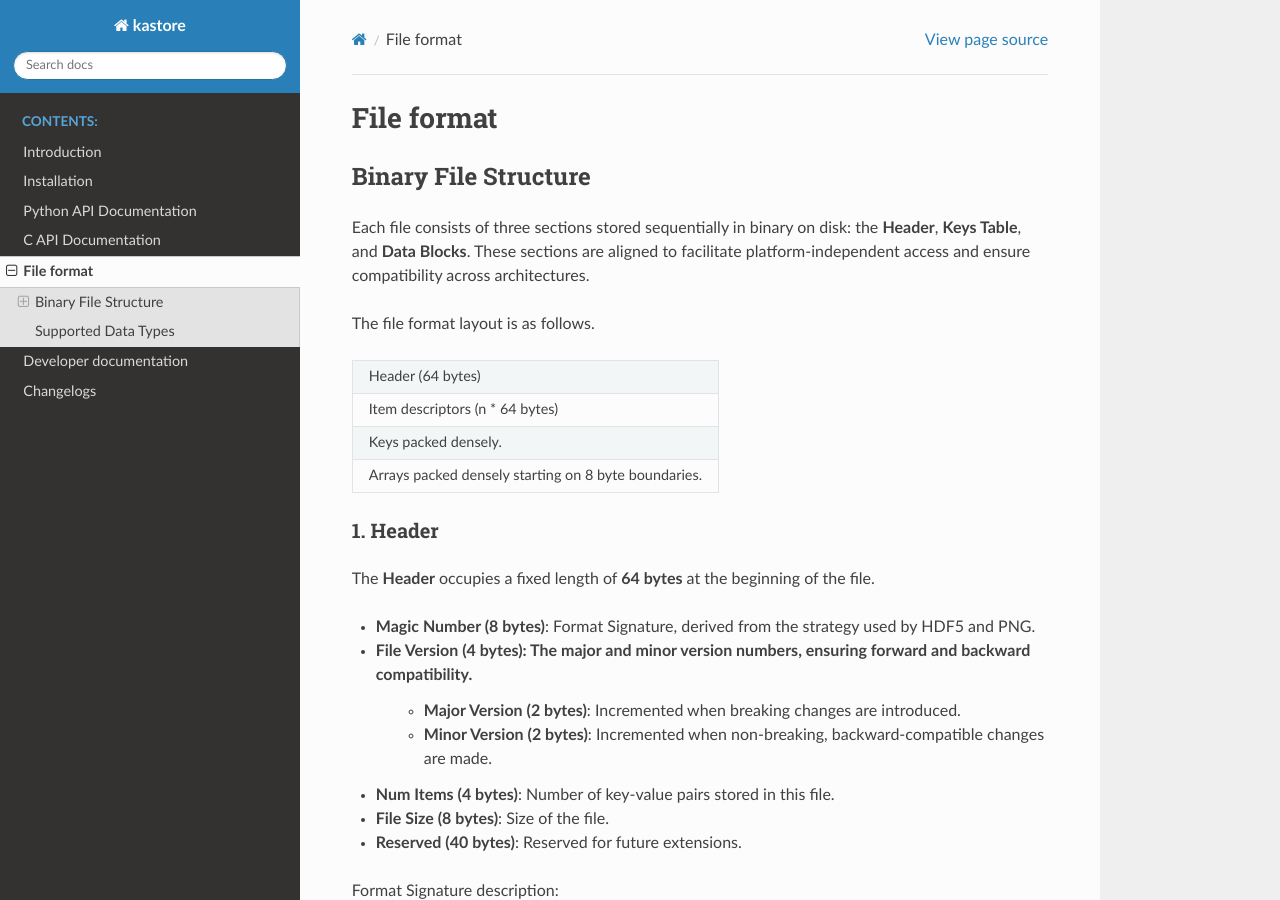
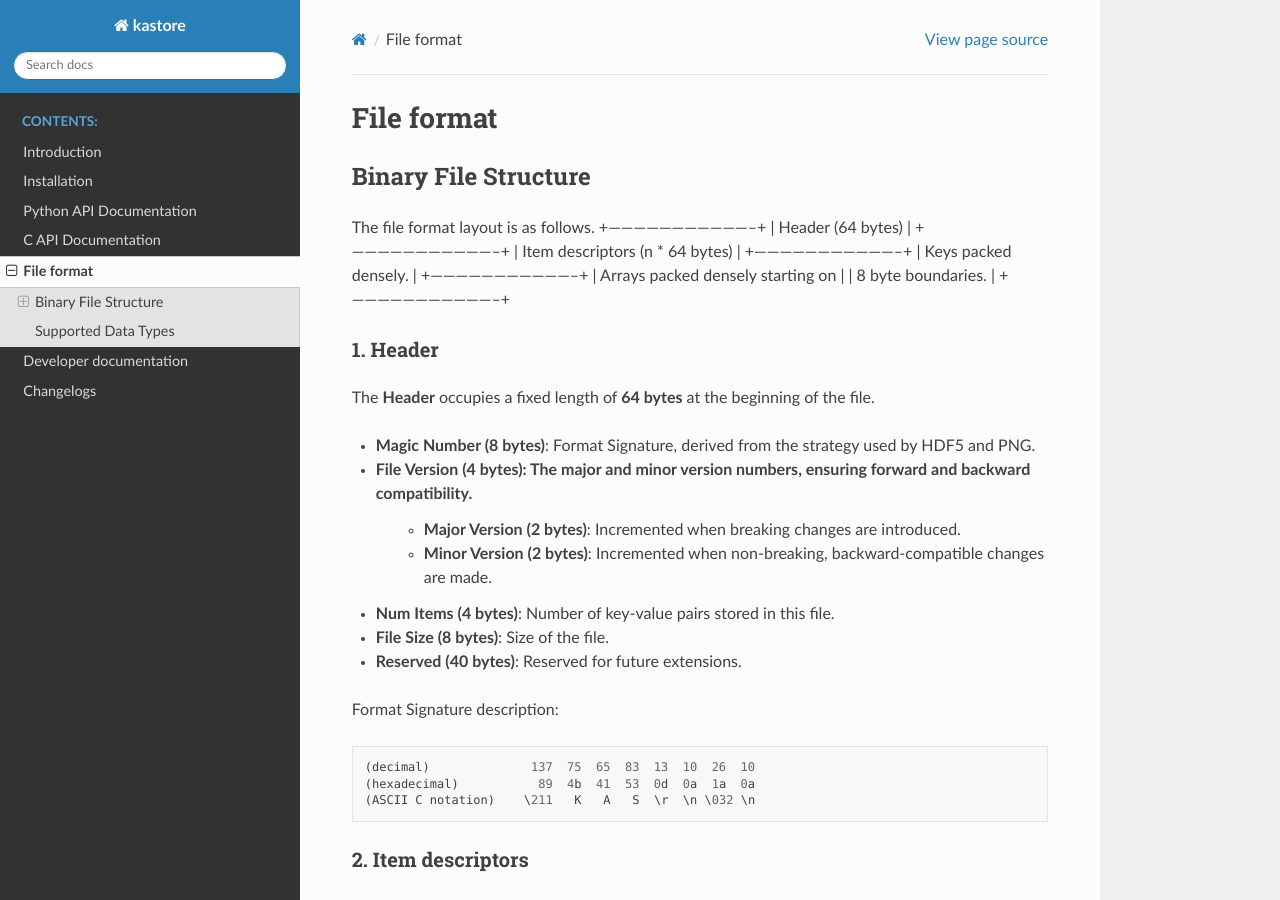
Before and after one commit to tskit-dev/kastore, a Sphinx documentation site: the page built from docs/format.rst, in a window 1280 px wide and 900 px high. Built offline with Sphinx 7.4.7 and the Read the Docs theme 3.1.0, drawn with Linux system fonts in a browser that asks for light colours.

Commit message:
remove unneeded and wrong intro sentence

```diff
--- a/docs/format.rst
+++ b/docs/format.rst
@@ -7,10 +7,7 @@ File format
 Binary File Structure
 ---------------------
 
-Each file consists of three sections stored sequentially in binary on disk: the **Header**, **Keys Table**, and **Data Blocks**. These sections are aligned to facilitate platform-independent access and ensure compatibility across architectures.
-
 The file format layout is as follows.
-
 +-----------------------------------+
 | Header (64 bytes)                 |
 +-----------------------------------+
```
